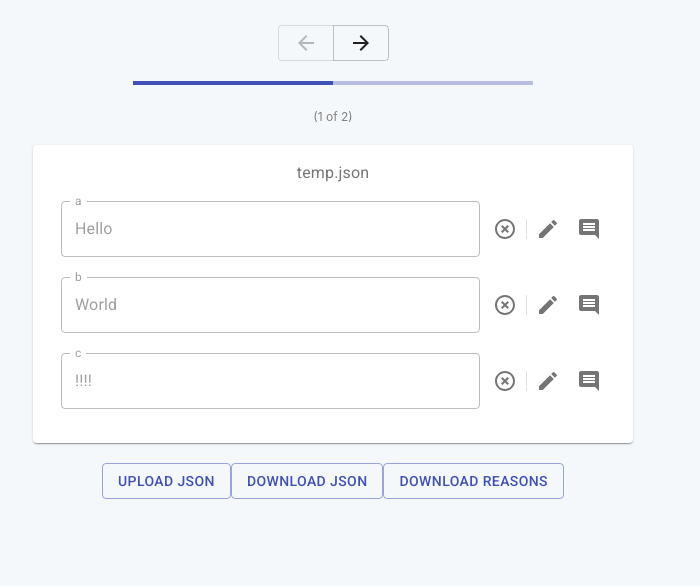
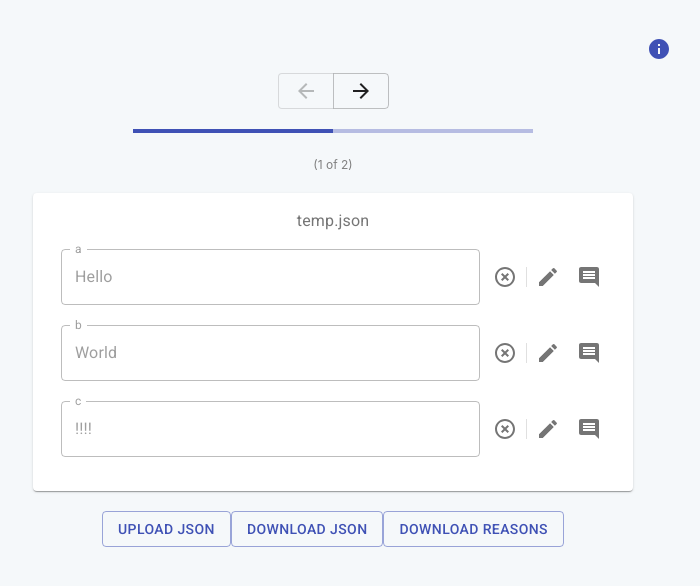
Before and after one commit to wsbuck/Slack-Redact, a React (Create React App) app: page / in a window 1280 px wide. Shown: the top 586 px of the page, without its empty margins (307-1007 px from the left). Built offline with nearby package versions, Linux system fonts and the light colour scheme.

Commit message:
Add info button with modal

```diff
--- a/src/components/App.js
+++ b/src/components/App.js
@@ -10,6 +10,7 @@ import FileUpload from './FileUpload';
 import FileDownload from './FileDownload';
 import ExplanationsDownload from  './ExplanationsDownload';
 import ProgressBar from './ProgressBar';
+import InfoButton from './InfoButton';
 
 import '../assets/App.css';
 
@@ -35,6 +36,7 @@ function App() {
 
   return (
     <div className="App">
+      <InfoButton />
       <NavigationButtons />
       <ProgressBar />
       {dataItem && (<EditCard data={dataItem} />)}
--- /dev/null
+++ b/src/components/InfoButton.js
@@ -0,0 +1,80 @@
+import React, { useState } from 'react';
+
+import { makeStyles } from '@material-ui/core/styles';
+
+import Button from '@material-ui/core/Button';
+import Dialog from '@material-ui/core/Dialog';
+import DialogTitle from '@material-ui/core/DialogTitle';
+import DialogContent from '@material-ui/core/DialogContent';
+import DialogActions from '@material-ui/core/DialogActions';
+import IconButton from '@material-ui/core/IconButton';
+import InfoIcon from '@material-ui/icons/Info';
+import Typography from '@material-ui/core/Typography';
+
+const useStyles = makeStyles(theme => ({
+  root: {
+    textAlign: 'end',
+    width: 700,
+    maxWidth: '100%',
+    marginLeft: 'auto',
+    marginRight: 'auto',
+  },
+}));
+
+const InfoButton = () => {
+  const [open, setOpen] = useState(false);
+  const classes = useStyles();
+
+  function handleClickOpen() {
+    setOpen(true);
+  }
+
+  function handleClose() {
+    setOpen(false);
+  }
+
+  return (
+    <div className={classes.root}>
+      <IconButton
+        variant="outlined"
+        color="primary"
+        onClick={handleClickOpen}
+        className={classes.button}
+      >
+        <InfoIcon />
+      </IconButton>
+      <Dialog onClose={handleClose} open={open}>
+        <DialogTitle onClose={handleClose}>
+          Redact your JSON
+        </DialogTitle>
+        <DialogContent dividers>
+          <Typography gutterBottom>
+            Click the 'UPLOAD JSON' button to upload your JSON file to the web app
+          </Typography>
+          <Typography gutterBottom>
+            Once the form loads to your json structure, click the edit or
+            redact-all buttons to edit your new JSON.
+          </Typography>
+          <Typography gutterBottom>
+            The 'add explanation' button allows for the user to choose an explanation for
+            the redaction that is compiled to a csv file for later download.
+          </Typography>
+          <Typography gutterBottom>
+            Once all edits are done, a redacted version of your JSON is available
+            for download by click the 'DOWNLOAD JSON' button.
+          </Typography>
+          <Typography gutterBottom>
+            All edits are done in the browser and never sent to a server.
+          </Typography>
+        </DialogContent>
+        <DialogActions>
+            <Button autoFocus onClick={handleClose} color="primary">
+              Dismiss
+            </Button>
+          </DialogActions>
+      </Dialog>
+    </div>
+  );
+}
+
+export default InfoButton;
```
